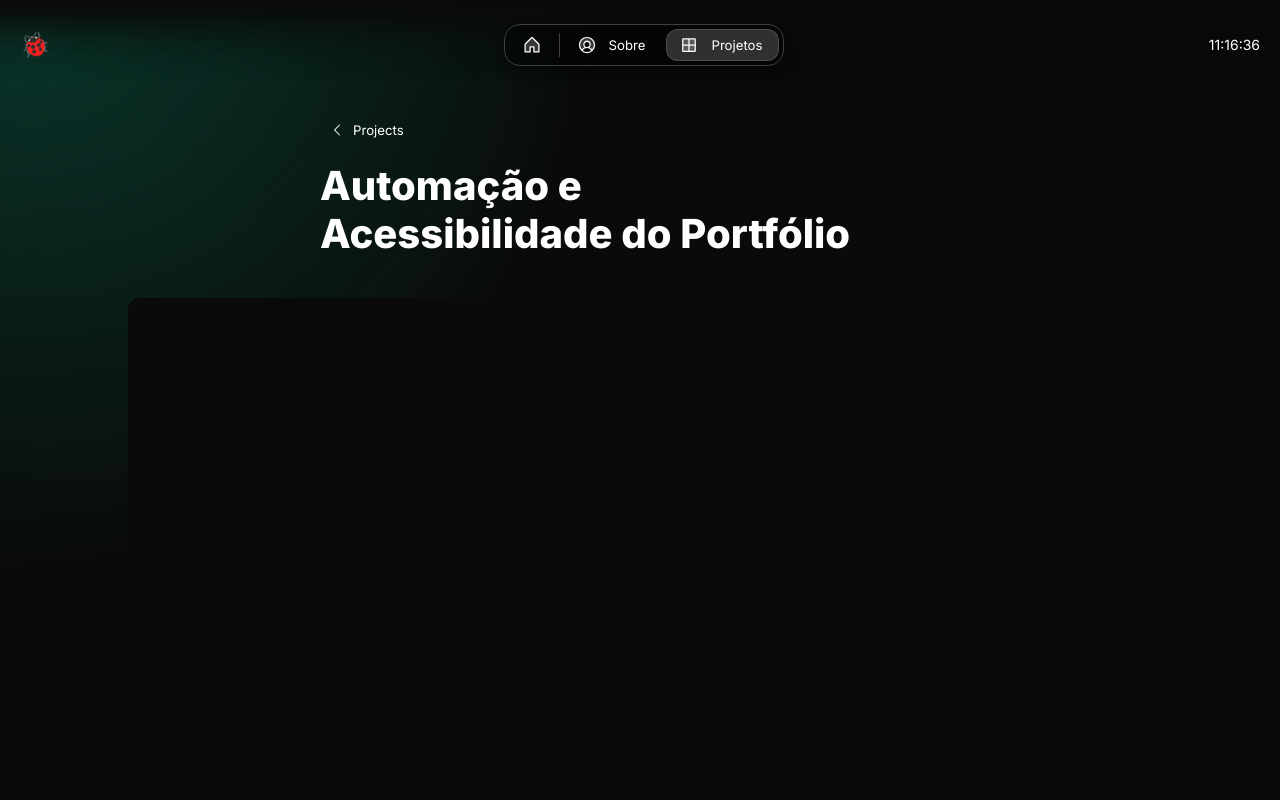
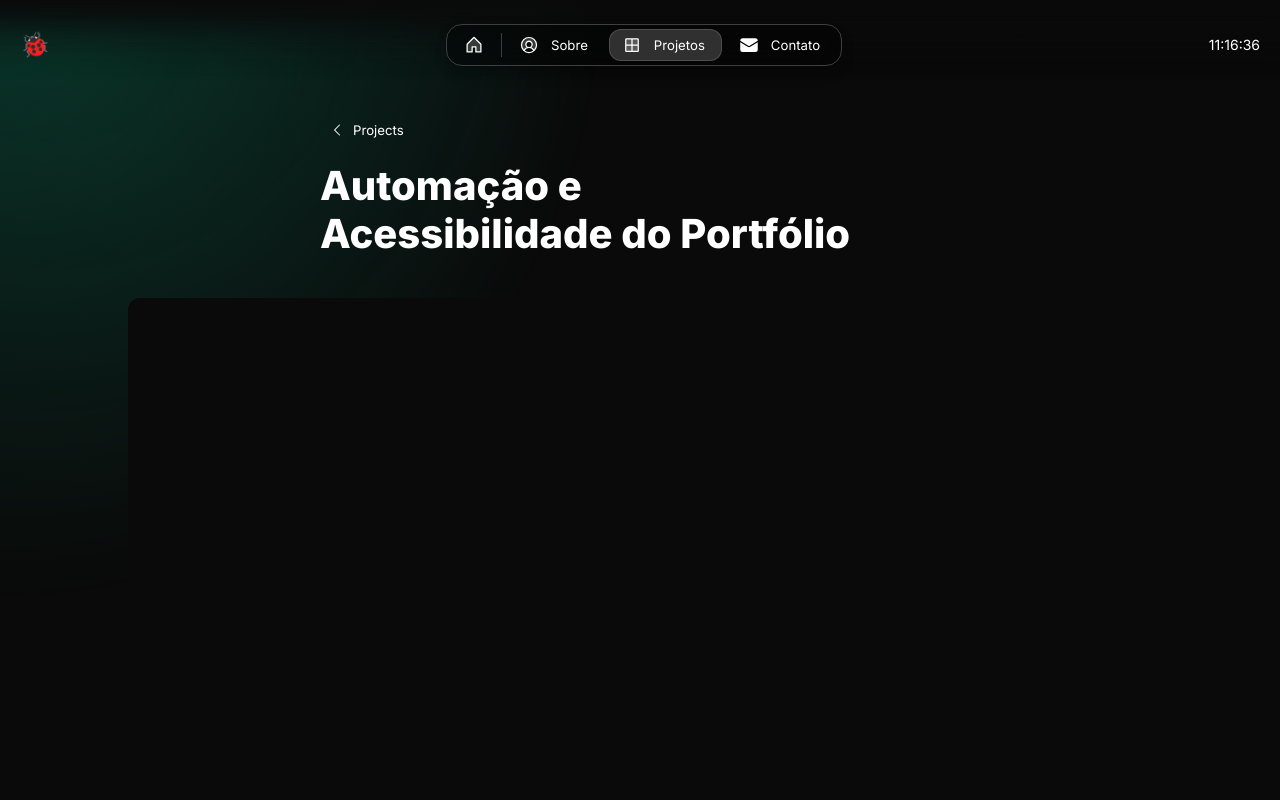
Before and after one commit to Lucasolivato/magic-portfolio-for-next-js, a Next.js app: page /work/portfolio-automation in a window 1280 px wide. Shown: the top 800 px of the page. Built offline with nearby package versions, Linux system fonts and the light colour scheme.

Commit message:
Fix(Navigation): Restore Contact page link in Header and enable route in Config.

```diff
--- a/src/app/resources/config.js
+++ b/src/app/resources/config.js
@@ -6,6 +6,7 @@ const routes = {
   "/work": true,
   "/blog": false,
   "/gallery": false,
+  "/contact": true,
 };
 
 // Enable password protection on selected routes
--- a/src/components/Header.tsx
+++ b/src/components/Header.tsx
@@ -91,80 +91,49 @@ export const Header = () => {
               )}
               <Line vert maxHeight="24" />
               {routes["/about"] && (
-                <>
                 <ToggleButton
-                    className="s-flex-hide"
                   prefixIcon="person"
                   href="/about"
                   label={about.label}
                   selected={pathname === "/about"}
                   aria-label={about.label}
                 />
-                  <ToggleButton
-                    className="s-flex-show"
-                    prefixIcon="person"
-                    href="/about"
-                    selected={pathname === "/about"}
-                    aria-label={about.label}
-                  />
-                </>
               )}
               {routes["/work"] && (
-                <>
                 <ToggleButton
-                    className="s-flex-hide"
                   prefixIcon="grid"
                   href="/work"
                   label={work.label}
                   selected={pathname.startsWith("/work")}
                   aria-label={work.label}
                 />
+              )}
+              {routes["/contact"] && (
                 <ToggleButton
-                    className="s-flex-show"
-                    prefixIcon="grid"
-                    href="/work"
-                    selected={pathname.startsWith("/work")}
-                    aria-label={work.label}
+                  prefixIcon="email"
+                  href="/contact"
+                  label="Contato"
+                  selected={pathname === "/contact"}
+                  aria-label="Contato"
                 />
-                </>
               )}
               {routes["/blog"] && (
-                <>
                 <ToggleButton
-                    className="s-flex-hide"
                   prefixIcon="book"
                   href="/blog"
                   label={blog.label}
                   selected={pathname.startsWith("/blog")}
                   aria-label={blog.label}
                 />
-                  <ToggleButton
-                    className="s-flex-show"
-                    prefixIcon="book"
-                    href="/blog"
-                    selected={pathname.startsWith("/blog")}
-                    aria-label={blog.label}
-                  />
-                </>
               )}
               {routes["/gallery"] && (
-                <>
                 <ToggleButton
-                    className="s-flex-hide"
                   prefixIcon="gallery"
                   href="/gallery"
                   label={gallery.label}
                   selected={pathname.startsWith("/gallery")}
                   aria-label={gallery.label}
                 />
-                  <ToggleButton
-                    className="s-flex-show"
-                    prefixIcon="gallery"
-                    href="/gallery"
-                    selected={pathname.startsWith("/gallery")}
-                    aria-label={gallery.label}
-                  />
-                </>
               )}
             </Flex>
           </Flex>
```
Lines whose indentation alone changed are shown as unchanged.
